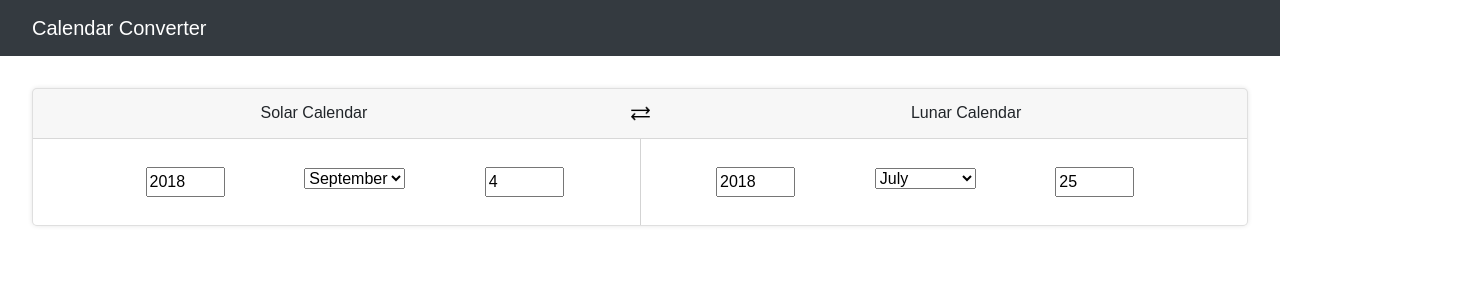
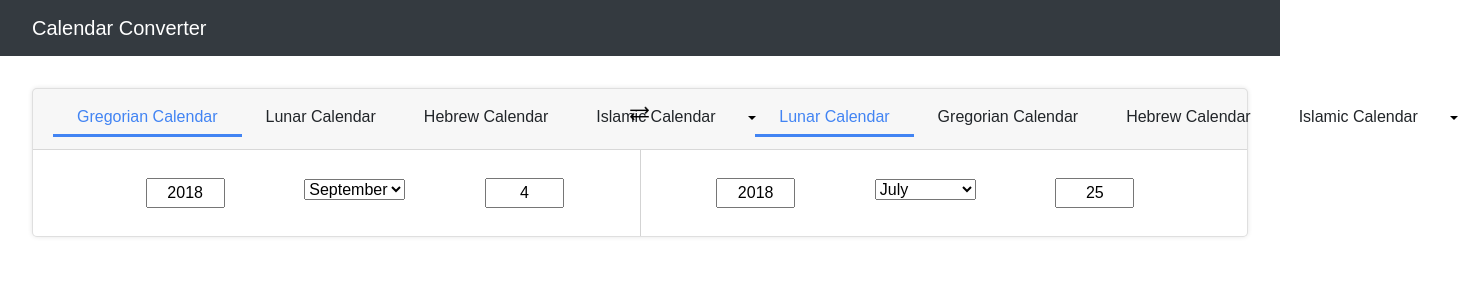
Before and after one commit to StephenWeiXu/calendar-converter, a React app: page /#/ in a window 1280 px wide. Shown: the top 300 px of the page, 1467 px wide, since content can reach past the window. Built offline with nearby package versions, Linux system fonts and the light colour scheme.

Commit message:
finish functionality for source calendar dropdown and target calendar dropdown

```diff
--- a/src/components/ConverterCard.js
+++ b/src/components/ConverterCard.js
@@ -1,10 +1,10 @@
 import React, { Component } from "react";
 import { connect } from "react-redux";
-import { Container, Row, Col, Card, Button} from "react-bootstrap";
+import { Container, Row, Col, Card, Dropdown, DropdownButton, Button, ButtonGroup} from "react-bootstrap";
 import { CALENDAR_TYPES } from "../utils/constantsUtil";
 import SourceCalendar from "./SourceCalendar";
 import TargetCalendar from "./TargetCalendar";
-import { switchSourceAndTargetCalendar, setSourceYear, setSourceMonth, setSourceDay, calculateTargetCalendarDate } from "../reducers/calendarSlice";
+import { setSourceCalendar, setTargetCalendar, switchSourceAndTargetCalendar, setSourceYear, setSourceMonth, setSourceDay, calculateTargetCalendarDate } from "../reducers/calendarSlice";
 
 
 const mapStateToProps = (state) => {
@@ -17,6 +17,12 @@ const mapStateToProps = (state) => {
 
 const mapDispatchToProps = (dispatch) => {
   return {
+    setSourceCalendar: (calendar) => {
+      dispatch(setSourceCalendar({sourceCalendar: calendar}));
+    },
+    setTargetCalendar: (calendar) => {
+      dispatch(setTargetCalendar({targetCalendar: calendar}));
+    },
     switchSourceAndTargetCalendar: () => {
       dispatch(switchSourceAndTargetCalendar());
     },
@@ -50,15 +56,72 @@ class CalendarCard extends Component {
     this.props.calculateTargetCalendarDate();
   }
 
-  getCalendarTitle(calendar) {
-    switch(calendar) {
-      case CALENDAR_TYPES.SOLAR:
-        return "Solar Calendar";
-      case CALENDAR_TYPES.LUNAR:
-        return "Lunar Calendar";
-      default:
-        return "Unknown";
+  /**
+   * Change calendar in the calendar dropdown
+   * @param {Event} event
+   */
+  changeCalendar(event, isSource) {
+    const calendarName = event.target.dataset.calendarName;
+    if (isSource) {
+      this.props.setSourceCalendar(calendarName);
+    } else {
+      this.props.setTargetCalendar(calendarName);
     }
+  }
+
+  /**
+   * Get the display title of the calendar
+   * @param {String} calendar
+   */
+  getCalendarDisplayTitle(calendar) {
+    return `${calendar} Calendar`;
+  }
+
+  /**
+   * Render the calendar title dropdown button
+   * @param {String} currentCalendar
+   * @param {Boolean} isSource
+   */
+  renderCalendarTitleDropdown(currentCalendar, isSource) {
+    let visibleCalendars = Object.keys(CALENDAR_TYPES).slice(0, 4);
+    let hiddenCalendars = Object.keys(CALENDAR_TYPES).slice(4);
+
+    return (
+      <Dropdown as={ButtonGroup}>
+        <Dropdown.Item href="#" className="selected-calendar">
+          {this.getCalendarDisplayTitle(currentCalendar)}
+        </Dropdown.Item>
+
+        {
+          visibleCalendars.map((calendarKey, index) => {
+            let calendarName = CALENDAR_TYPES[calendarKey];
+            if (calendarName !== currentCalendar) {
+              return (
+                <Dropdown.Item href="#" key={index} data-calendar-name={calendarName} onClick={(e) => this.changeCalendar(e, isSource)}>
+                  {this.getCalendarDisplayTitle(calendarName)}
+                </Dropdown.Item>
+              )
+            }
+          })
+        }
+
+        <Dropdown.Toggle split className="converter-header__dropdown-button" />
+        <Dropdown.Menu>
+          {
+            hiddenCalendars.map((calendarKey, index) => {
+              let calendarName = CALENDAR_TYPES[calendarKey];
+              if (calendarName !== currentCalendar) {
+                return (
+                  <Dropdown.Item href="#" key={index} data-calendar-name={calendarName} onClick={(e) => this.changeCalendar(e, isSource)}>
+                    {this.getCalendarDisplayTitle(calendarName)}
+                  </Dropdown.Item>
+                )
+              }
+            })
+          }
+        </Dropdown.Menu>
+      </Dropdown>
+    )
   }
 
 	render() {
@@ -66,14 +129,14 @@ class CalendarCard extends Component {
       <Card className="converter-card">
         <Card.Header className="converter-header">
           <Row>
-            <Col>
-              {this.getCalendarTitle(this.props.sourceCalendar)}
+            <Col lg={5}>
+              {this.renderCalendarTitleDropdown(this.props.sourceCalendar, true)}
             </Col>
-            <Col xs={1}>
+            <Col lg={2}>
               <img src="images/switch.png" className="converter-header__switch-icon" onClick={this.props.switchSourceAndTargetCalendar} />
             </Col>
-            <Col>
-              {this.getCalendarTitle(this.props.targetCalendar)}
+            <Col lg={5}>
+              {this.renderCalendarTitleDropdown(this.props.targetCalendar, false)}
             </Col>
           </Row>
         </Card.Header>
--- a/src/components/SourceCalendar.js
+++ b/src/components/SourceCalendar.js
@@ -37,7 +37,7 @@ class SourceCalendar extends Component {
   getMonthList() {
     return (
       <select onChange={(e) => this.onSourceMonthChange(e)}>
-        {Object.keys(GREGORIAN_CALENDAR_MONTHS).map( (monthKey) => {
+        {Object.keys(GREGORIAN_CALENDAR_MONTHS).map((monthKey) => {
           const isSelected = this.props.sourceMonth === Number(monthKey);
           return <option key={monthKey} value={monthKey} selected={isSelected}>{GREGORIAN_CALENDAR_MONTHS[monthKey]}</option>;
         })}
--- a/src/components/TargetCalendar.js
+++ b/src/components/TargetCalendar.js
@@ -51,7 +51,7 @@ class TargetCalendar extends Component {
   getTargetMonthList() {
     return (
       <select onChange={(e) => this.onTargetMonthChange(e)}>
-        {Object.keys(GREGORIAN_CALENDAR_MONTHS).map( (monthKey) => {
+        {Object.keys(GREGORIAN_CALENDAR_MONTHS).map((monthKey) => {
           const isSelected = this.props.targetMonth === Number(monthKey);
           return <option key={monthKey} value={monthKey} selected={isSelected}>{GREGORIAN_CALENDAR_MONTHS[monthKey]}</option>;
         })}
--- a/src/scss/ConverterCard.scss
+++ b/src/scss/ConverterCard.scss
@@ -8,6 +8,11 @@
 .converter-header {
   text-align: center;
 
+  .selected-calendar {
+    color: #4284f3;
+    border-bottom: solid 3px #4284f3;
+  }
+
   .converter-header__switch-icon {
     height: 25px;
     width: 25px;
@@ -16,6 +21,12 @@
     &:hover {
       opacity: 0.6;
     }
+  }
+
+  .converter-header__dropdown-button {
+    color: #000;
+    background-color: inherit;
+    border: none;
   }
 }
 
--- a/src/scss/SourceCalendar.scss
+++ b/src/scss/SourceCalendar.scss
@@ -3,5 +3,6 @@
 
   input {
     width: 50%;
+    text-align: center;
   }
 }
--- a/src/utils/constantsUtil.js
+++ b/src/utils/constantsUtil.js
@@ -1,6 +1,14 @@
 export const CALENDAR_TYPES = {
-  SOLAR: "solar",
-  LUNAR: "lunar"
+  SOLAR: "Gregorian",
+  LUNAR: "Lunar",
+  HEBREW: "Hebrew",
+  ISLAMIC: "Islamic",
+  JULIAN: "Julian",
+  PERSIAN: "Persian",
+  MAYAN: "Mayan",
+  INDIANCIVIL: "Indian Civil",
+  FRENCHREPUBLICAN: "French Republican",
+  UNIX: "Unix"
 }
 
 export const GREGORIAN_CALENDAR_MONTHS = {
```
